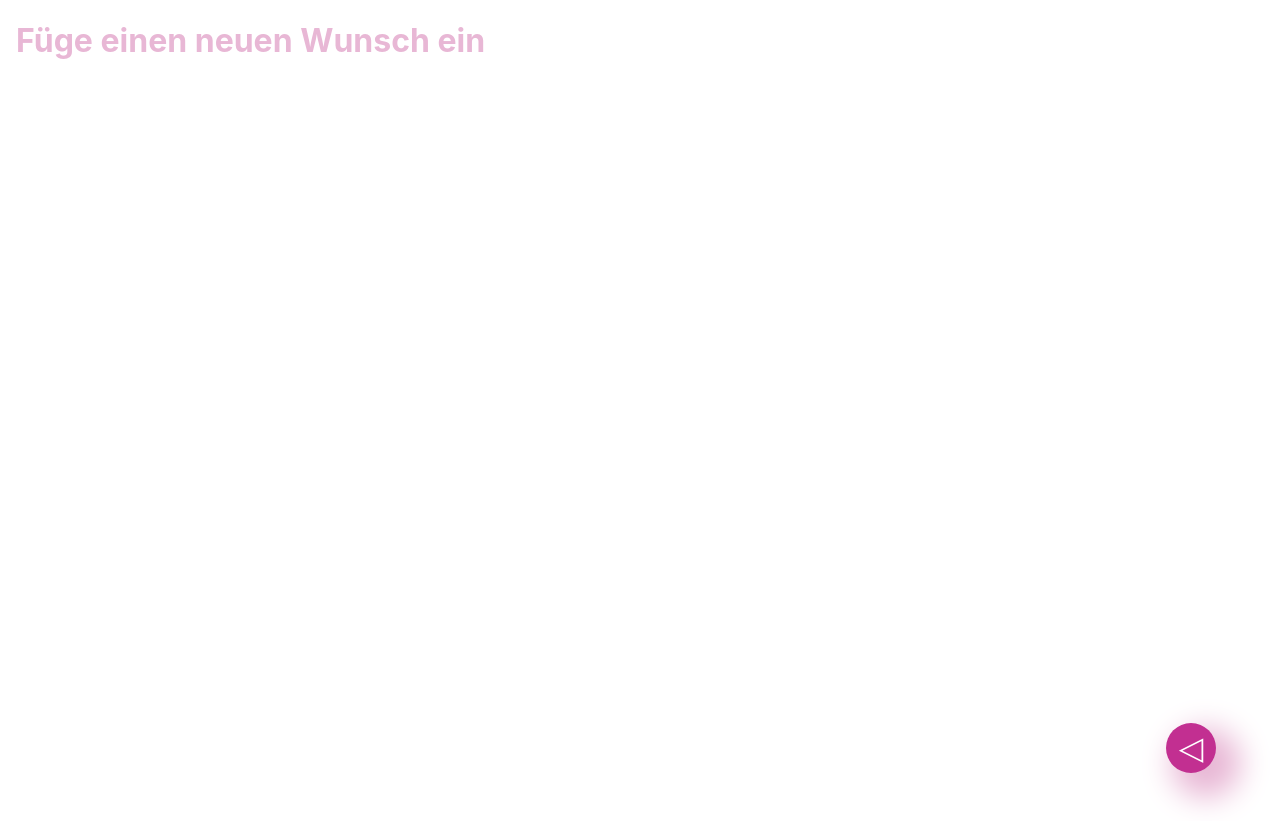
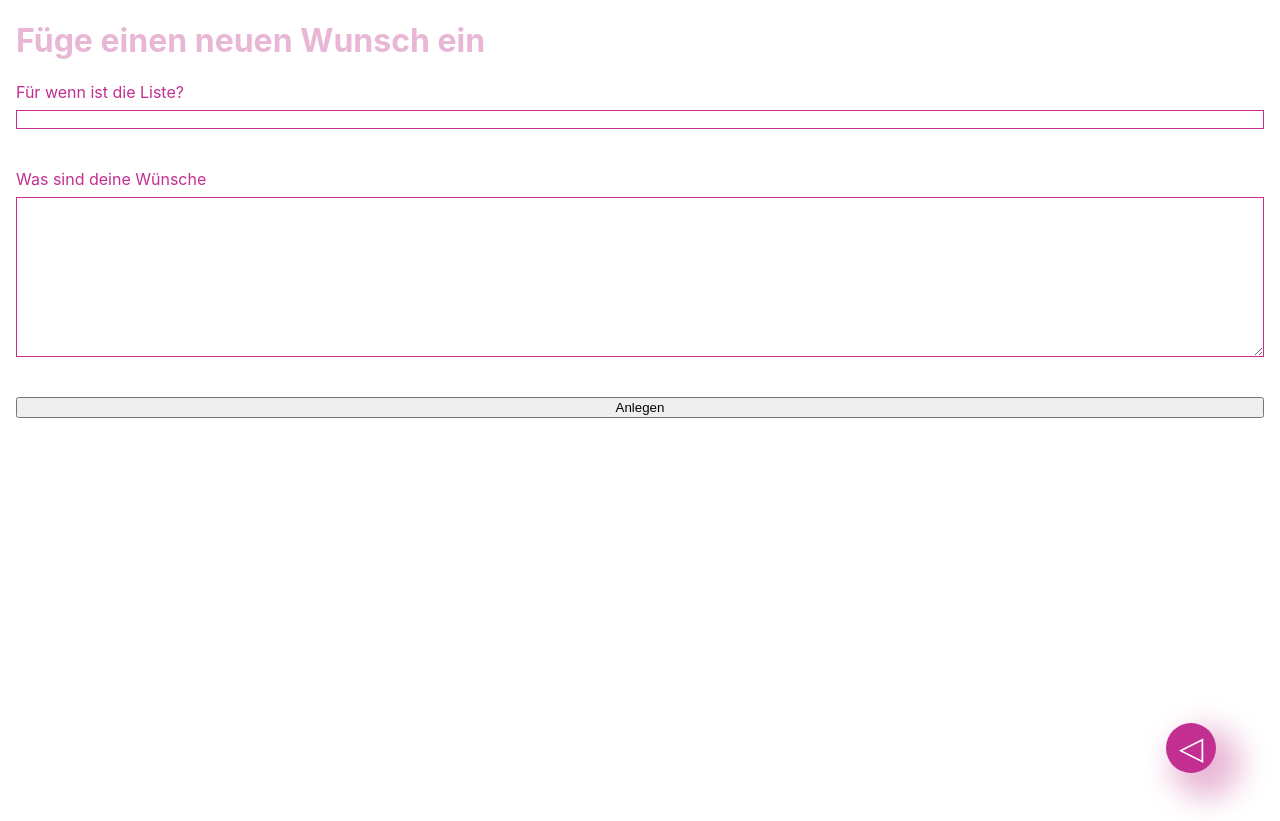
Before and after one commit to AlexisRoe/wuensch-dir-was, a React (Create React App) app: page /addList in a window 1280 px wide. Built offline with nearby package versions, Linux system fonts and the light colour scheme.

Commit message:
Add add functionality

```diff
--- a/db.json
+++ b/db.json
@@ -24,6 +24,11 @@
       "title": "Lisa Pink",
       "wishes": ["Lippenstift", "Döner"],
       "id": 7
+    },
+    {
+      "title": "Meier Müller",
+      "wishes": ["Socken", "Unterhosen"],
+      "id": 8
     }
   ]
 }
--- a/src/api/lists.js
+++ b/src/api/lists.js
@@ -15,3 +15,13 @@ export async function deleteListbyID(id) {
     method: 'DELETE',
   });
 }
+
+export async function addNewList(content) {
+  await fetch(`http://localhost:5000/lists`, {
+    method: 'POST',
+    headers: {
+      'Content-Type': 'application/json;charset=utf-8',
+    },
+    body: JSON.stringify(content),
+  });
+}
--- a/src/pages/AddPage.js
+++ b/src/pages/AddPage.js
@@ -1,6 +1,8 @@
-import { Link } from 'react-router-dom';
+import { useHistory } from 'react-router-dom';
+import { useState } from 'react';
 import styled from 'styled-components';
 import Button from '../components/Button';
+import { addNewList } from '../api/lists';
 
 const Container = styled.div`
   width: 100%;
@@ -11,13 +13,75 @@ const Headline = styled.h1`
   color: #e8b7d5;
 `;
 
+const AddForm = styled.form`
+  display: flex;
+  flex-direction: column;
+  row-gap: 0.5rem;
+  color: #c22f91;
+`;
+
+const InputName = styled.input`
+  margin-bottom: 2rem;
+  color: #c22f91;
+  border: 1px solid #c22f91;
+  background: none;
+`;
+
+const InputWish = styled.textarea`
+  margin-bottom: 2rem;
+  height: 10rem;
+  color: #c22f91;
+  border: 1px solid #c22f91;
+`;
+
 export default function AddPage() {
+  const history = useHistory();
+  const [name, setName] = useState(null);
+  const [wishes, setWishes] = useState(null);
+
+  function handleName(event) {
+    setName(event.target.value);
+  }
+
+  function handleWishes(event) {
+    setWishes(event.target.value);
+  }
+
+  function handleSubmit(event) {
+    event.preventDefault();
+    const content = {
+      title: name,
+      wishes: wishes.split('\n'),
+    };
+    addNewList(content);
+    history.push('/');
+  }
+
   return (
     <Container>
-      <Link to="/">
-        <Button>◁</Button>
-      </Link>
+      <Button onClick={() => history.push('/')}>◁</Button>
       <Headline>Füge einen neuen Wunsch ein</Headline>
+      <AddForm onSubmit={handleSubmit}>
+        <label htmlFor="name">Für wenn ist die Liste?</label>
+        <InputName
+          type="text"
+          name="name"
+          id="name"
+          required
+          autofocus
+          onChange={handleName}
+        />
+
+        <label htmlFor="wishes">Was sind deine Wünsche</label>
+        <InputWish
+          name="wishes"
+          id="wishes"
+          cols="50"
+          onChange={handleWishes}
+        />
+
+        <input type="submit" value="Anlegen" />
+      </AddForm>
     </Container>
   );
 }
```
